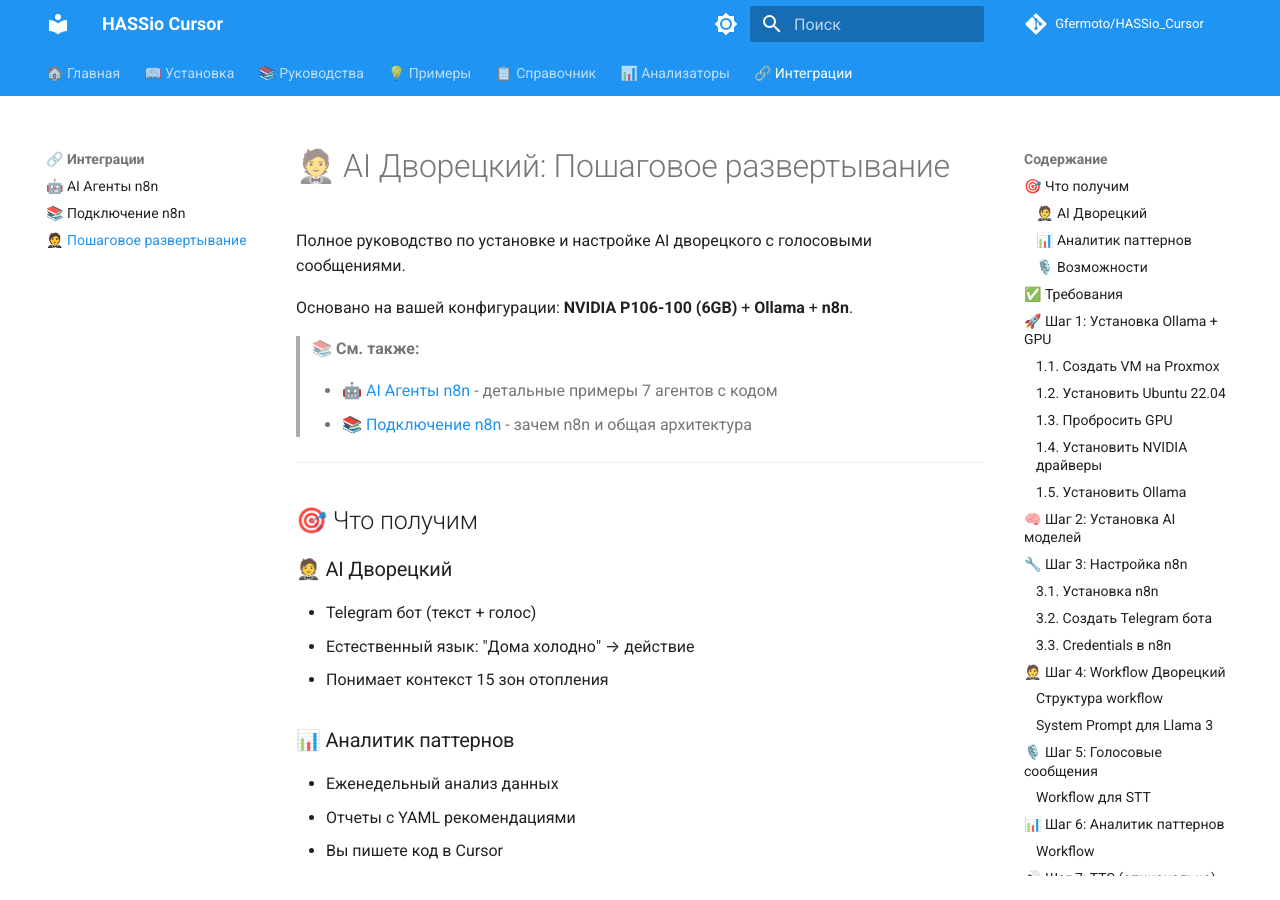
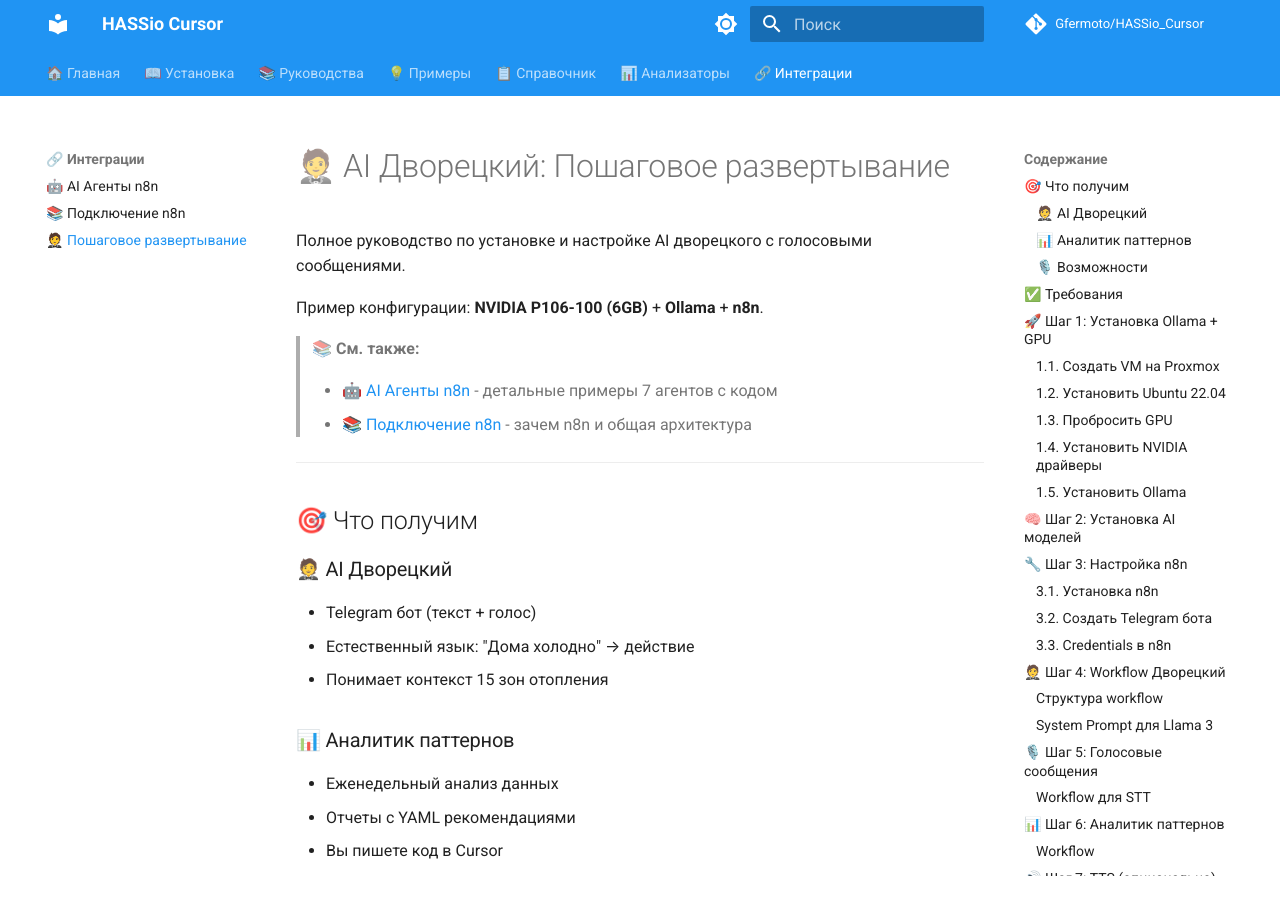
Before and after one commit to Gfermoto/HASSio_Cursor, an MkDocs documentation site: the page built from docs/integrations/n8n-butler-setup.md, in a window 1280 px wide and 900 px high. Built offline with MkDocs 1.6.1 and Material for MkDocs 9.7.7, drawn with Linux system fonts in a browser that asks for light colours; comment, search, counter and statistics services are not loaded.

Commit message:
docs: нейтральная формулировка в n8n-butler-setup
Изменено: 'вашей конфигурации' → 'Пример конфигурации'

Документ читают все, не только автор.
Теперь звучит как референсная архитектура.

```diff
--- a/docs/integrations/n8n-butler-setup.md
+++ b/docs/integrations/n8n-butler-setup.md
@@ -2,7 +2,7 @@
 
 Полное руководство по установке и настройке AI дворецкого с голосовыми сообщениями.
 
-Основано на вашей конфигурации: **NVIDIA P106-100 (6GB)** + **Ollama** + **n8n**.
+Пример конфигурации: **NVIDIA P106-100 (6GB)** + **Ollama** + **n8n**.
 
 > **📚 См. также:**
 >
```
